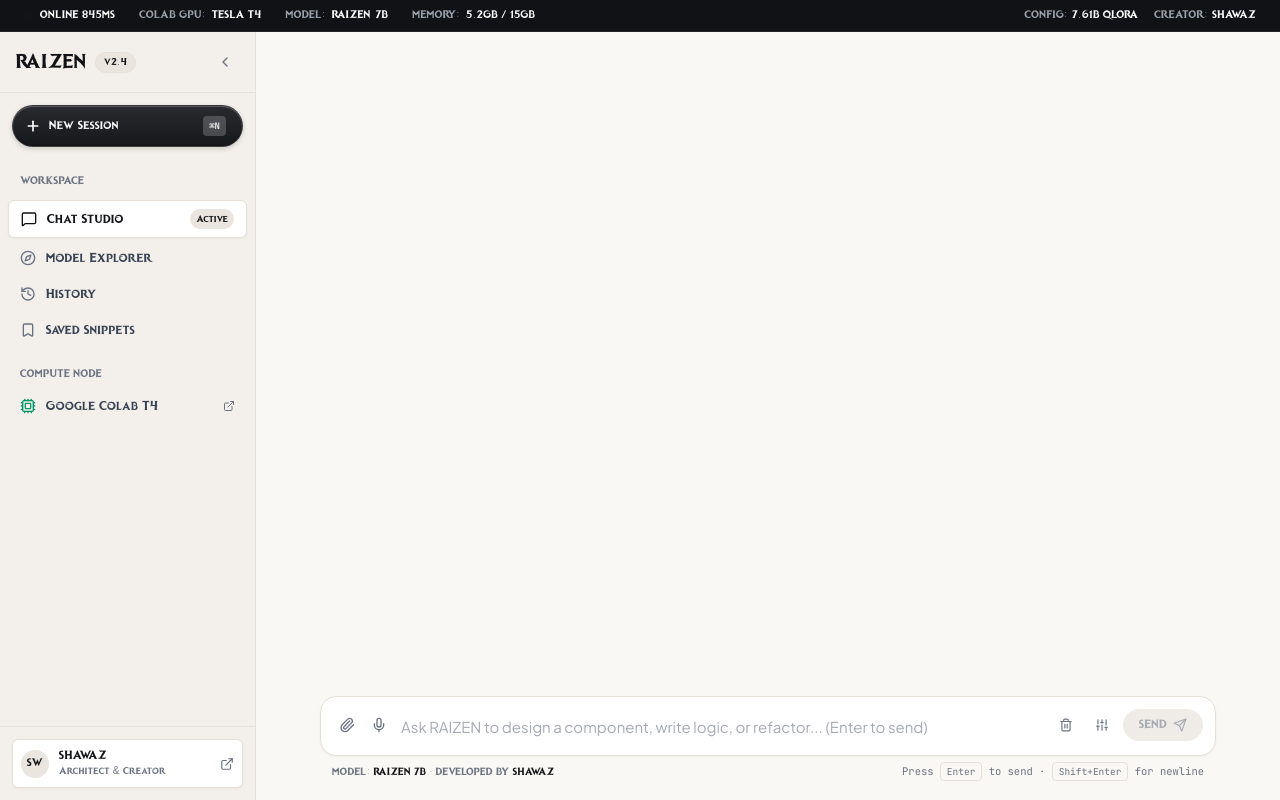
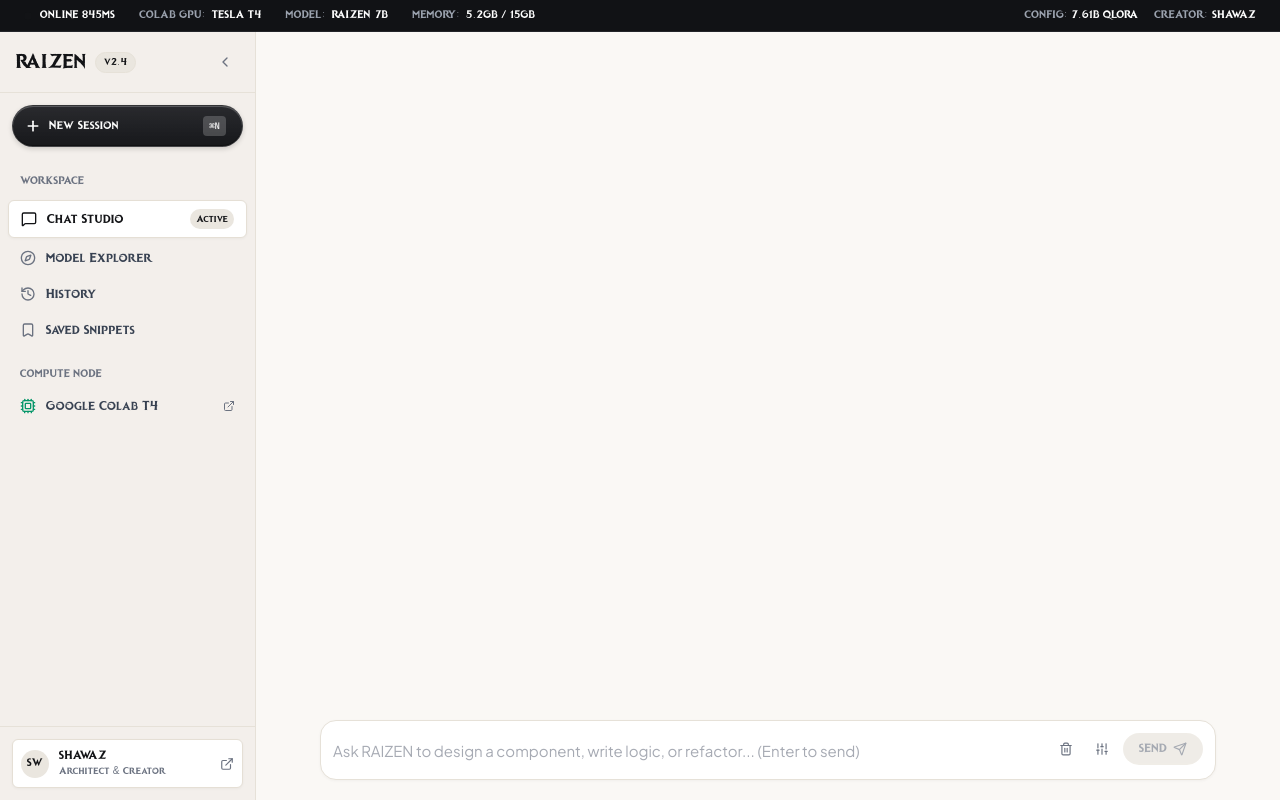
Before and after one commit to shawaz03/N-14, a Next.js app in the folder raizen-studio/: page / in a window 1280 px wide. Built offline with nearby package versions, Linux system fonts and the light colour scheme.

Commit message:
ui: remove file attach, mic, and attribution footer from ChatInput

```diff
--- a/raizen-studio/src/components/ChatInput.tsx
+++ b/raizen-studio/src/components/ChatInput.tsx
@@ -1,7 +1,7 @@
 "use client";
 
 import React, { useState, useRef, useEffect } from "react";
-import { Send, Square, Trash2, Sliders, Paperclip, Mic } from "lucide-react";
+import { Send, Square, Trash2, Sliders } from "lucide-react";
 import { cn } from "../lib/utils";
 
 interface ChatInputProps {
@@ -56,7 +56,7 @@
   };
 
   return (
-    <div className={cn("w-full flex flex-col gap-2 select-none", className)}>
+    <div className={cn("w-full flex flex-col select-none", className)}>
       {/* Main Command Input Capsule */}
       <div className="relative w-full bg-white rounded-2xl border border-swiss-border hover:border-swiss-border-card focus-within:border-swiss-saffron transition-all shadow-swiss">
         {/* Settings Bar if toggled */}
@@ -83,24 +83,6 @@
         )}
 
         <div className="flex items-end p-2.5 sm:p-3 gap-2">
-          {/* Accessory Buttons: Attach & Voice */}
-          <div className="flex items-center gap-1 pb-1">
-            <button
-              type="button"
-              className="p-1.5 rounded-full hover:bg-swiss-canvas text-swiss-muted hover:text-swiss-ink transition-colors"
-              title="Attach File or Context"
-            >
-              <Paperclip className="w-4 h-4" />
-            </button>
-            <button
-              type="button"
-              className="p-1.5 rounded-full hover:bg-swiss-canvas text-swiss-muted hover:text-swiss-ink transition-colors"
-              title="Voice Input"
-            >
-              <Mic className="w-4 h-4" />
-            </button>
-          </div>
-
           {/* Auto-grow Textarea in Plus Jakarta Sans */}
           <textarea
             ref={textareaRef}
@@ -175,25 +157,6 @@
           </div>
         </div>
       </div>
-
-      {/* Micro-Attribution & Keyboard Hint */}
-      <div className="flex items-center justify-between px-3 text-[10.5px] text-swiss-muted font-mono select-none">
-        <span className="font-frozen tracking-wider">
-          MODEL: <strong className="text-swiss-ink font-frozen">RAIZEN 7B</strong> · DEVELOPED BY{" "}
-          <a
-            href="https://shawaz.vercel.app/"
-            target="_blank"
-            rel="noopener noreferrer"
-            className="text-swiss-saffron hover:underline font-bold font-frozen"
-          >
-            SHAWAZ
-          </a>
-        </span>
-        <span className="hidden sm:inline text-swiss-muted">
-          Press <kbd className="px-1.5 py-0.5 bg-swiss-canvas border border-swiss-border rounded text-[9.5px]">Enter</kbd> to send ·{" "}
-          <kbd className="px-1.5 py-0.5 bg-swiss-canvas border border-swiss-border rounded text-[9.5px]">Shift+Enter</kbd> for newline
-        </span>
-      </div>
     </div>
   );
 }
```
